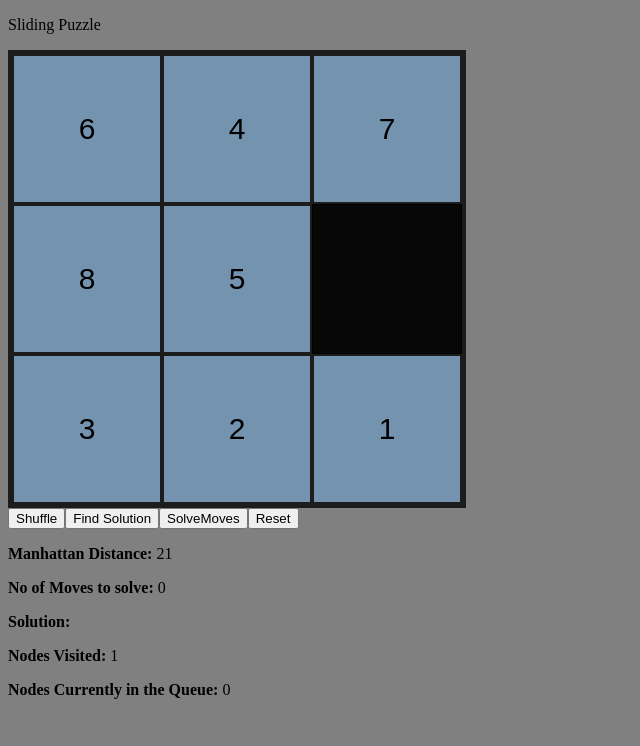
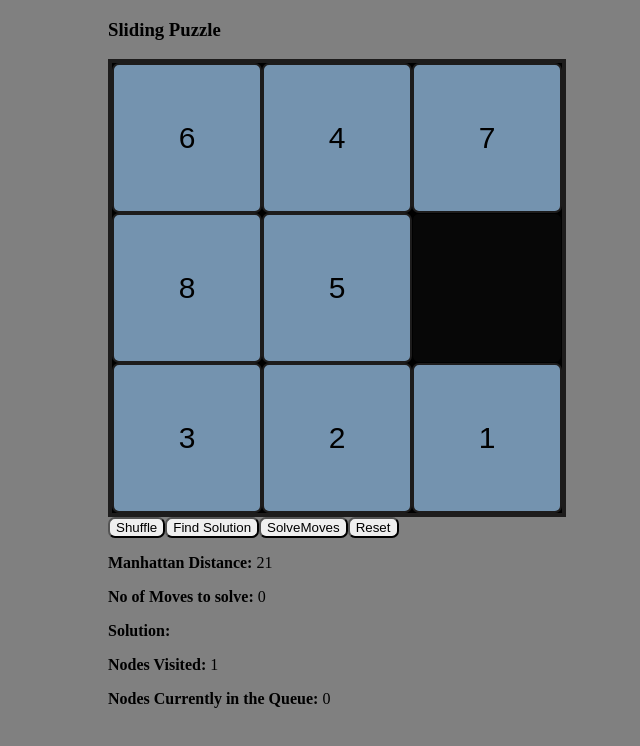
Before and after one commit to traseta01/spuzzlesolver, an Angular app: page / in a window 1280 px wide. Shown: the top 746 px of the page, without its empty margins (0-640 px from the left). Built offline with nearby package versions, Linux system fonts and the light colour scheme.

Commit message:
Edit css

```diff
--- a/src/app/puzzle/puzzle.component.html
+++ b/src/app/puzzle/puzzle.component.html
@@ -1,10 +1,11 @@
-<p>Sliding Puzzle</p>
+<h3 style="margin-left: 100px;">Sliding Puzzle</h3>
 <main>
     <button *ngFor="let i of board" (click)="clickFunction(i)" [ngClass]="'board'" [class.board-special]="i===9">{{i |
         notnine}}</button>
 </main>
+<div style="margin-left: 100px;">
+
 <button (click)="shuffleBoard(board)">Shuffle</button>
-
 <button (click)="makeTree(arrayToNum(this.board), 31)">Find Solution</button>
 <button (click)="solveFromMoves(moves)">SolveMoves</button>
 <button (click)="resetBoard()">Reset</button>
@@ -23,3 +24,5 @@
 <p>
     <b>Nodes Currently in the Queue:</b> {{this.pq.queue.length}}
 </p>
+
+</div>
--- a/src/app/puzzle/puzzle.component.scss
+++ b/src/app/puzzle/puzzle.component.scss
@@ -5,6 +5,7 @@ main {
     border: 4px rgb(29, 28, 28) solid;
     width: 450px;
     background-color: black;
+    margin-left: 100px;
 }
 
 .board {
@@ -25,5 +26,5 @@ main {
 }
 
 button {
-    // border-radius: 12px;
+    border-radius: 7px;
 }
```
